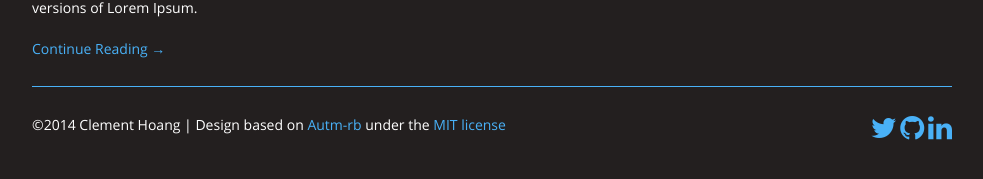
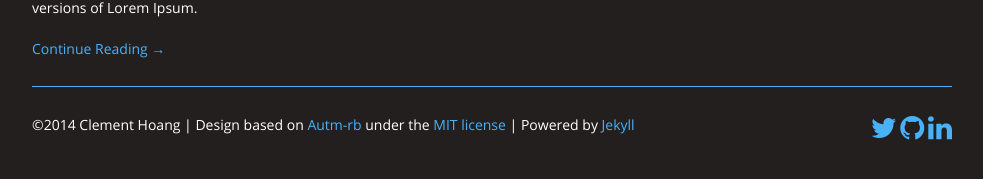
Before and after one commit to Clemmy/blog, a Jekyll site: the page built from index.html, in a window 1280 px wide. Shown: the part 437-616 px from the top of the page, without its empty margins (148-1131 px from the left). Built offline with Jekyll 4.4.1, drawn with Linux system fonts in a browser that asks for light colours; nearby versions of some CDN libraries; the list of posts is cut into pages by our own code; comment, search, counter and statistics services are not loaded.

Commit message:
Changed footer

```diff
--- a/_includes/footer.html
+++ b/_includes/footer.html
@@ -3,7 +3,8 @@
 <hr/>
   <div class="left">
     &copy;{{ site.time | date:"%Y" }} Clement Hoang |
-    Design based on <a href="https://github.com/railsr/autm-rb">Autm-rb</a> under the <a href="http://sm.mit-license.org/">MIT license</a>
+    Design based on <a href="https://github.com/railsr/autm-rb">Autm-rb</a> under the <a href="http://sm.mit-license.org/">MIT license</a> |
+    Powered by <a href="http://jekyllrb.com/">Jekyll</a>
   </div>
 
   <div class="right">
```
